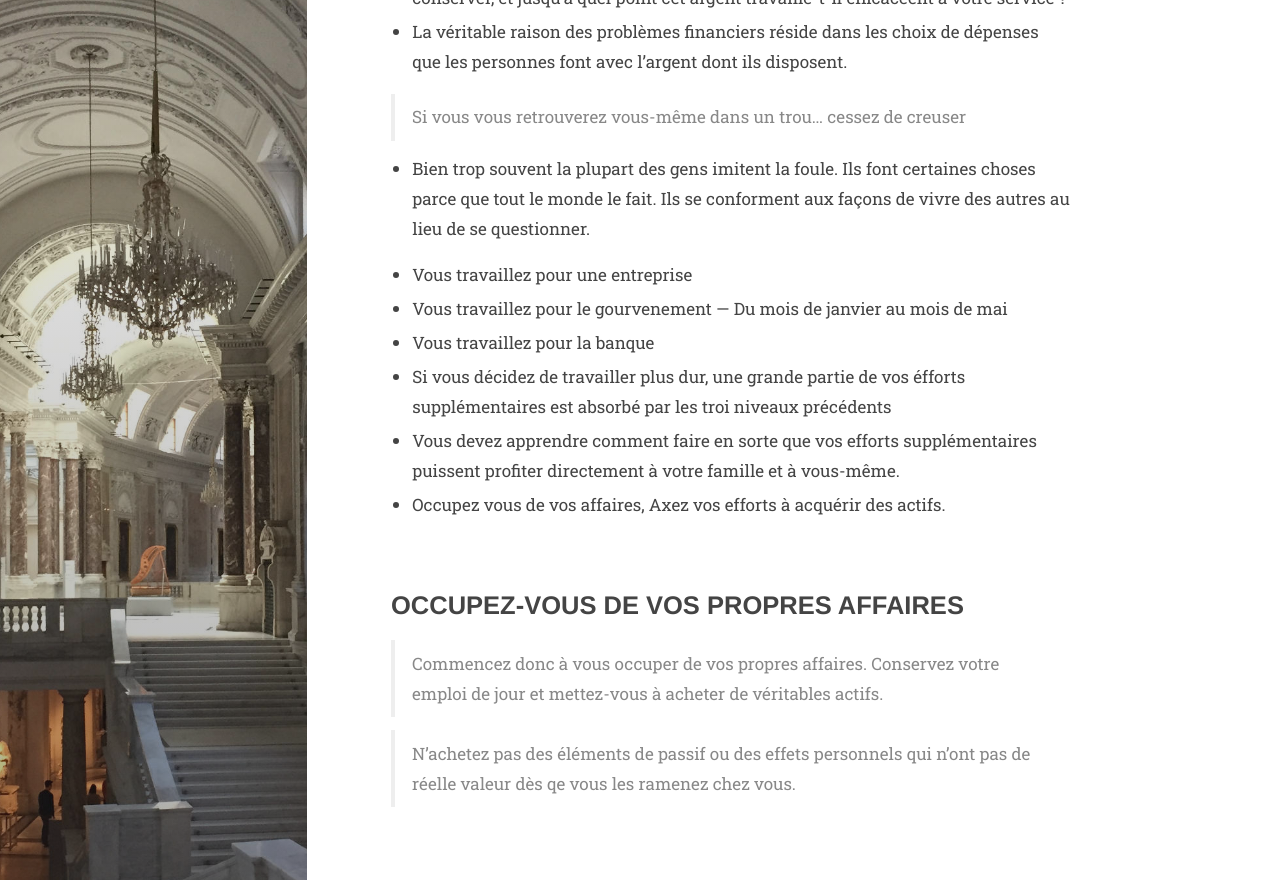
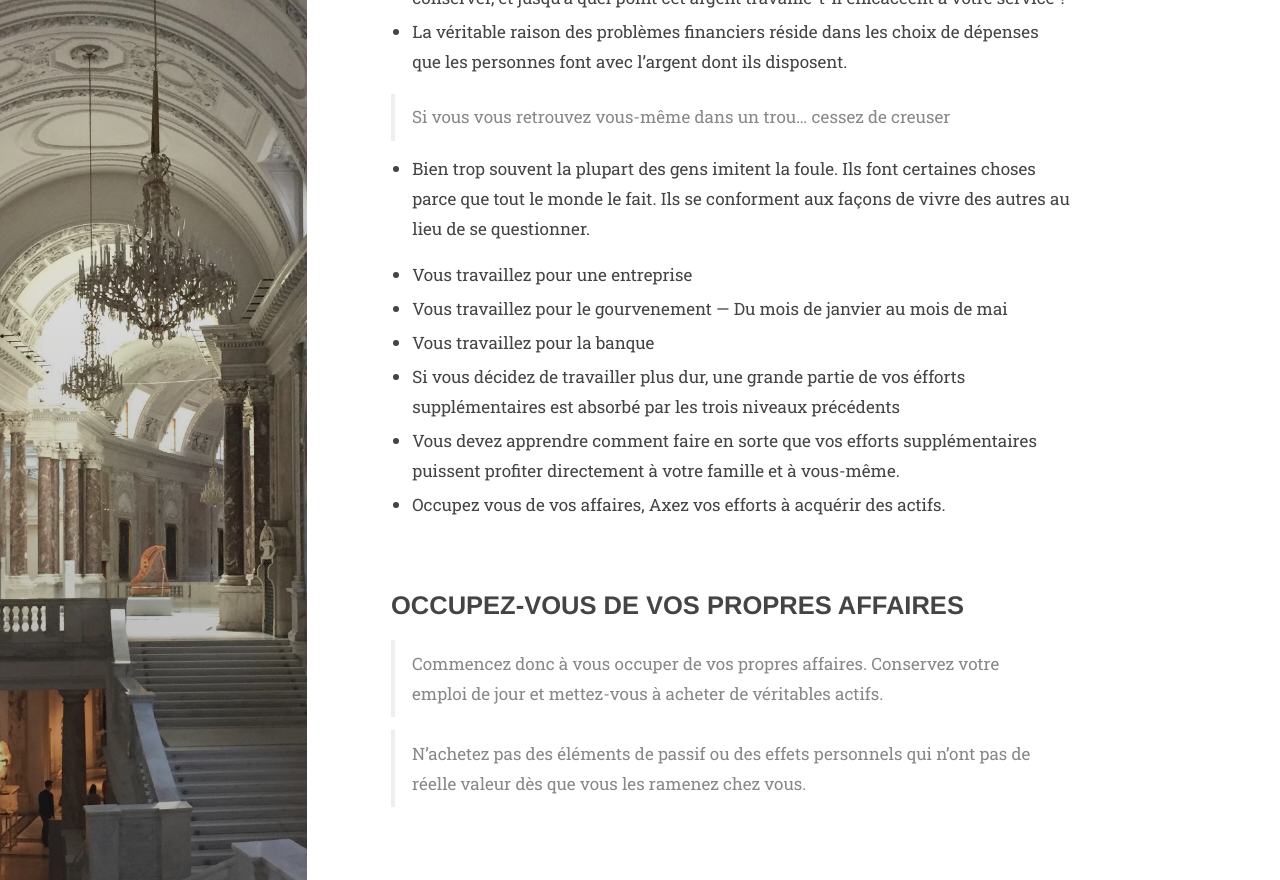
Before and after one commit to abdoulaye-tnd/tandian, a Jekyll site: the page built from books/Pereriche.md, in a window 1280 px wide and 1400 px high, scrolled down 2511 px. Shown: the part 155-1035 px from the top of the window. Built offline with Jekyll 4.4.1, drawn with Linux system fonts in a browser that asks for light colours; some web fonts are replaced; some of the changed text lies outside the part shown.

Commit message:
Update Pereriche.md

```diff
--- a/books/Pereriche.md
+++ b/books/Pereriche.md
@@ -64,14 +64,14 @@ description: >
 - Cela s'appelle avoir des dispositions pour la finance : Quoi faire avec l'argent une fois que vous l'avez entre les mains, combien de temps réussissez-vous à le conserver, et jusqu'a quel point cet argent travaille-t-il efficaceent à votre service ?
 - La véritable raison des problèmes financiers réside dans les choix de dépenses que les personnes font avec l'argent dont ils disposent.
 
-> Si vous vous retrouverez vous-même dans un trou... cessez de creuser
+> Si vous vous retrouvez vous-même dans un trou... cessez de creuser
 
 - Bien trop souvent la plupart des gens imitent la foule. Ils font certaines choses parce que tout le monde le fait. Ils se conforment aux façons de vivre des autres au lieu de se questionner.
 
 - Vous travaillez pour une entreprise
 - Vous travaillez pour le gourvenement --- Du mois de janvier au mois de mai
 - Vous travaillez pour la banque
-- Si vous décidez de travailler plus dur, une grande partie de vos éfforts supplémentaires est absorbé par les troi niveaux précédents
+- Si vous décidez de travailler plus dur, une grande partie de vos éfforts supplémentaires est absorbé par les trois niveaux précédents
 - Vous devez apprendre comment faire en sorte que vos efforts supplémentaires puissent profiter directement à votre famille et à vous-même.
 - Occupez vous de vos affaires, Axez vos efforts à acquérir des actifs.
 
@@ -80,7 +80,7 @@ description: >
 
 > Commencez donc à vous occuper de vos propres affaires. Conservez votre emploi de jour et mettez-vous à acheter de véritables actifs.
 
-> N'achetez pas des éléments de passif ou des effets personnels qui n'ont pas de réelle valeur dès qe vous les ramenez chez vous.
+> N'achetez pas des éléments de passif ou des effets personnels qui n'ont pas de réelle valeur dès que vous les ramenez chez vous.
 
 ### Actifs proposés par Robert Kiyosaki
 > - Des entreprises qui ne requièrent pas ma présence
```
Also changed, not shown: other parts of books/Pereriche.md (+2 -2 lines).
